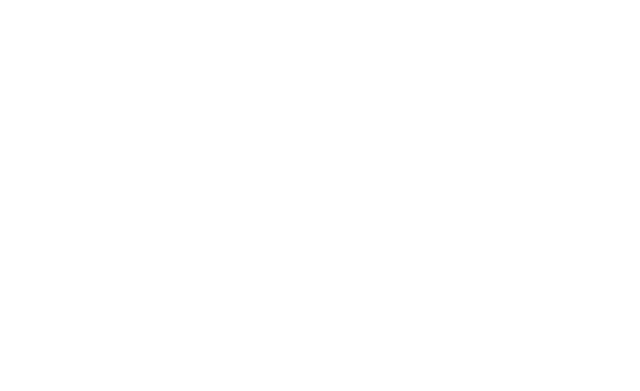
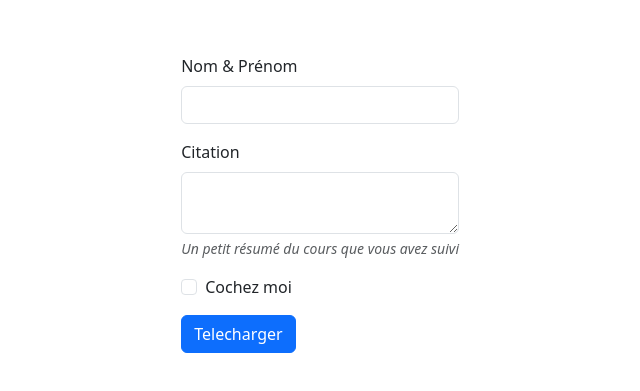
Before and after one commit to Charlot-DEDJINOU/Challenge-Aventure-du-savoir-sur-Baobab-UAC, a Vue app: page / in a window 1280 px wide. Shown: the part 197-588 px from the top of the page, without its empty margins (169-809 px from the left). Built offline with nearby package versions, Linux system fonts and the light colour scheme.

Commit message:
npm run format

```diff
--- a/src/App.vue
+++ b/src/App.vue
@@ -6,5 +6,4 @@ import { RouterView } from 'vue-router'
   <RouterView />
 </template>
 
-<style scoped>
-</style>
+<style scoped></style>
--- a/src/components/untils.js
+++ b/src/components/untils.js
@@ -1,7 +1,7 @@
 import html2canvas from 'html2canvas'
 
 export function downloadImage(name) {
-  const element = document.getElementById("visuel")
+  const element = document.getElementById('visuel')
 
   html2canvas(element, {
     backgroundColor: null,
--- a/src/views/HomeView.vue
+++ b/src/views/HomeView.vue
@@ -1,9 +1,9 @@
 <script setup>
-
+import FormItem from '../components/Form-Item.vue';
 </script>
 
 <template>
   <main>
-
+     <FormItem />
   </main>
 </template>
```
Also changed, not shown: src/components/Visuel-Item.vue (+3 -5 lines).
